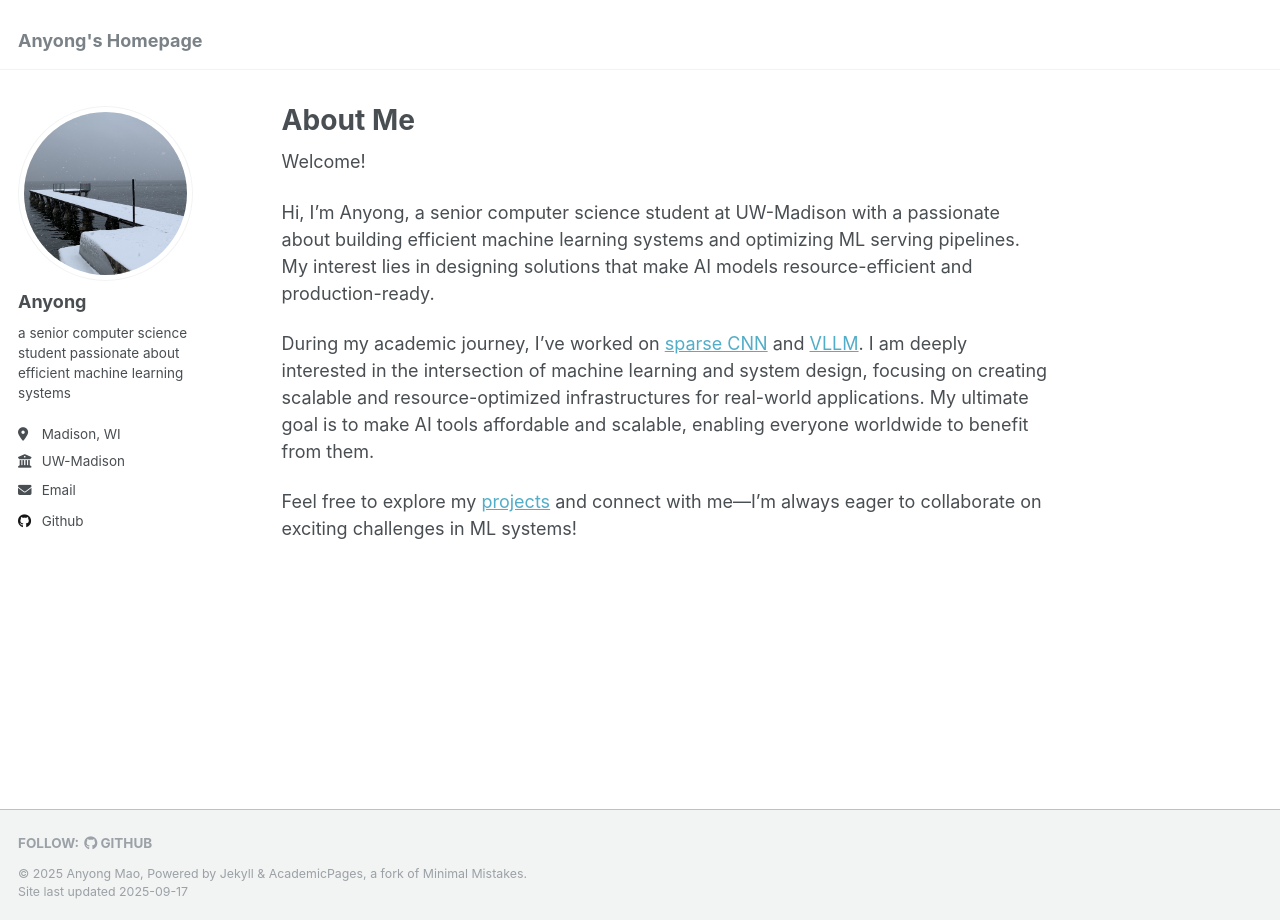
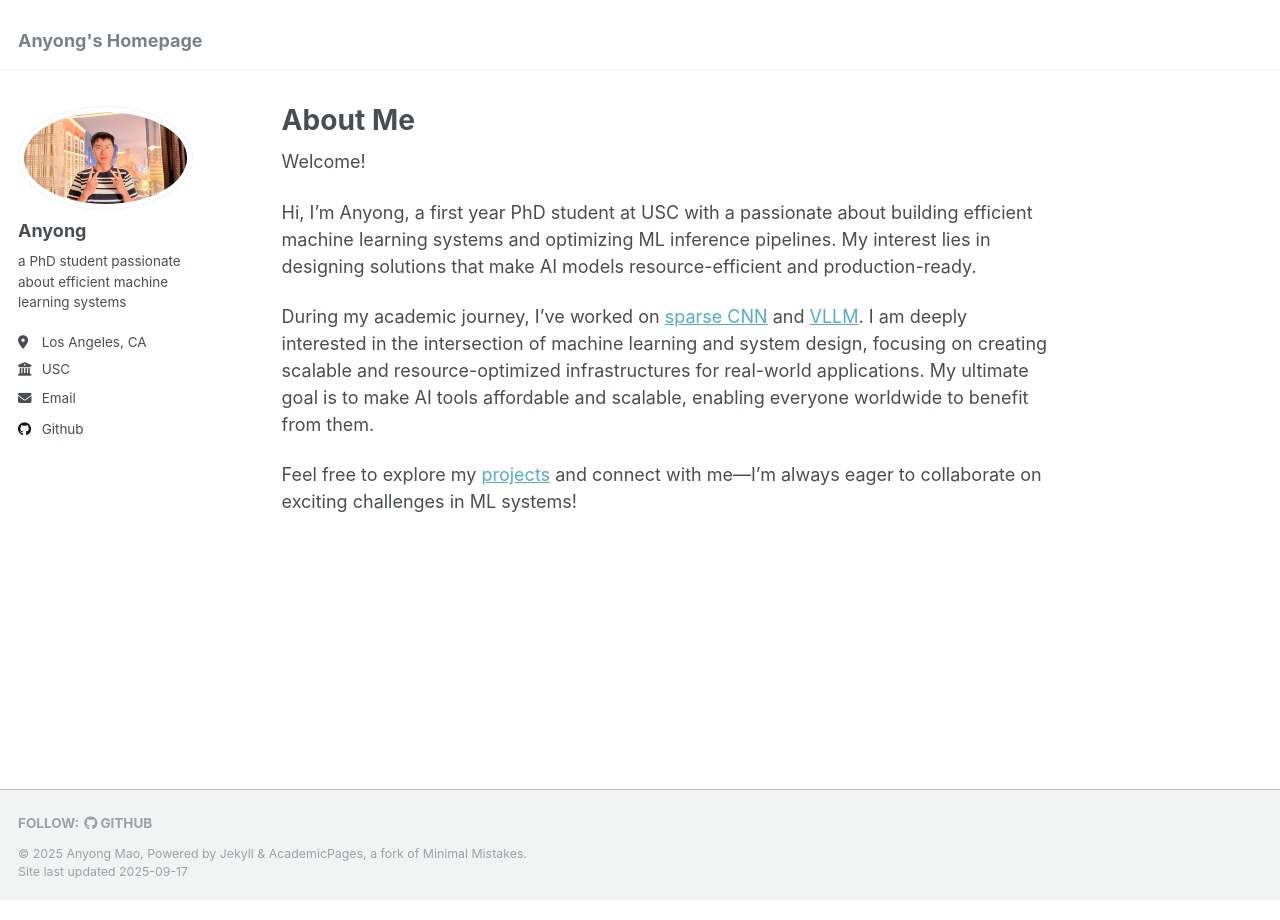
Before and after one commit to anyongm/anyongm.github.io, a Jekyll site: the page built from _pages/about.md, in a window 1280 px wide. Built offline with Jekyll 4.4.1, drawn with Linux system fonts in a browser that asks for light colours.

Commit message:
Change my pictures and self introduction.

```diff
--- a/_config.yml
+++ b/_config.yml
@@ -21,14 +21,14 @@ repository               : "anyongm/anyongm.github.io"
 #               Additional customization can be done by editing /_includes/author-profile.html
 author:
   # Biographic information
-  avatar           : "snow.jpg"
+  avatar           : "anyong22.jpg"
   name             : "Anyong"
   pronouns         : # example: "she/her"
-  bio              : "a senior computer science student passionate about efficient machine learning systems"
-  location         : "Madison, WI"
-  employer         : "UW-Madison"
+  bio              : "a PhD student passionate about efficient machine learning systems"
+  location         : "Los Angeles, CA"
+  employer         : "USC"
   uri              : # URL
-  email            : "amao6@wisc.edu"
+  email            : "anyong.mao@usc.edu"
 
   # Academic websites
   arxiv            : # URL - Update with the correct link to your profile
--- a/_pages/about.md
+++ b/_pages/about.md
@@ -8,7 +8,7 @@ redirect_from:
 ---
 Welcome!
 
-Hi, I'm Anyong, a senior computer science student at UW-Madison with a passionate about building efficient machine learning systems and optimizing ML serving pipelines. My interest lies in designing solutions that make AI models resource-efficient and production-ready.
+Hi, I'm Anyong, a first year PhD student at USC with a passionate about building efficient machine learning systems and optimizing ML inference pipelines. My interest lies in designing solutions that make AI models resource-efficient and production-ready.
 
 During my academic journey, I’ve worked on [sparse CNN](https://github.com/fangjunzhou/sparse-convolutional-neural-network) and [VLLM](https://github.com/Anyonering/vllm). I am deeply interested in the intersection of machine learning and system design, focusing on creating scalable and resource-optimized infrastructures for real-world applications. My ultimate goal is to make AI tools affordable and scalable, enabling everyone worldwide to benefit from them.
 
```
Also changed, not shown: images/anyong22.jpg (added).
